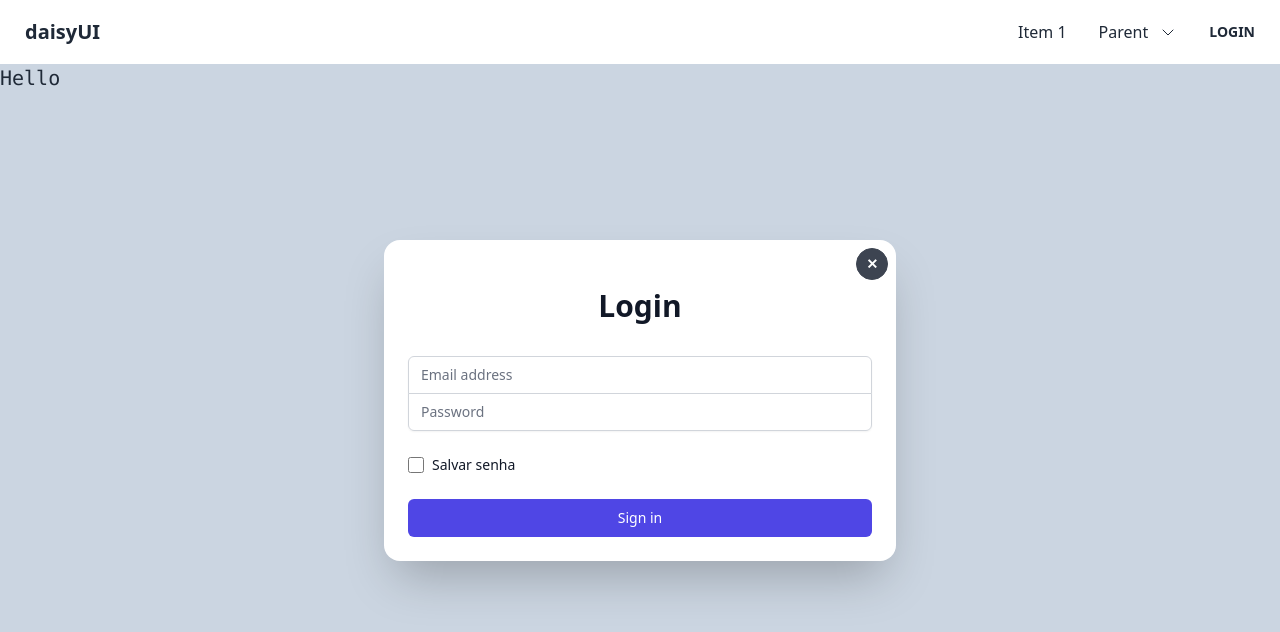
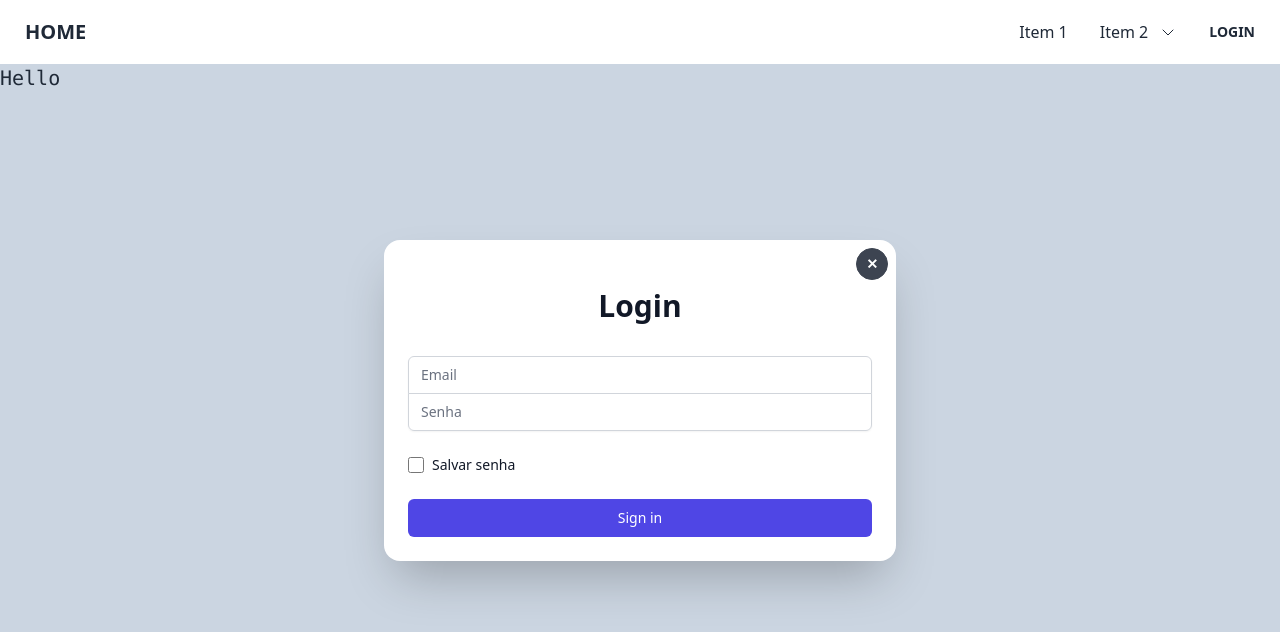
Before and after one commit to FlaviaBrunetta/webpage-nextjs-tailwind-daisyui, a Next.js app: page / in a window 1280 px wide. Both pictures are taken after a click on the label "LOGIN". Shown: the top 632 px of the page. Built offline with nearby package versions, Linux system fonts and the light colour scheme.

Commit message:
2 files modified

```diff
--- a/components/Navbar.js
+++ b/components/Navbar.js
@@ -5,7 +5,7 @@ export default function Navbar() {
   return (
     <div class="navbar bg-base-100">
       <div class="flex-1">
-        <a class="btn btn-ghost normal-case text-xl">daisyUI</a>
+        <a class="btn btn-ghost normal-case text-xl">HOME</a>
       </div>
       <div class="flex-none">
         <ul class="menu menu-horizontal p-0">
@@ -17,7 +17,7 @@ export default function Navbar() {
             <span class="sr-only">Menu com submenu</span>
 
             <a>
-              Parent
+              Item 2
               <CaretDown size={16} />
             </a>
             <ul class="p-2 bg-base-100 ">
--- a/components/login.js
+++ b/components/login.js
@@ -34,7 +34,7 @@ export default function Login() {
                   autocomplete="email"
                   required
                   class="appearance-none rounded-none relative block w-full px-3 py-2 border border-gray-300 placeholder-gray-500 text-gray-900 rounded-t-md focus:outline-none  focus:border-indigo-500 focus:z-10 sm:text-sm"
-                  placeholder="Email address"
+                  placeholder="Email"
                 />
               </div>
               <div>
@@ -48,7 +48,7 @@ export default function Login() {
                   autocomplete="current-password"
                   required
                   class="appearance-none rounded-none relative block w-full px-3 py-2 border border-gray-300 placeholder-gray-500 text-gray-900 rounded-b-md focus:outline-none focus:border-indigo-500 focus:z-10 sm:text-sm"
-                  placeholder="Password"
+                  placeholder="Senha"
                 />
               </div>
             </div>
```
